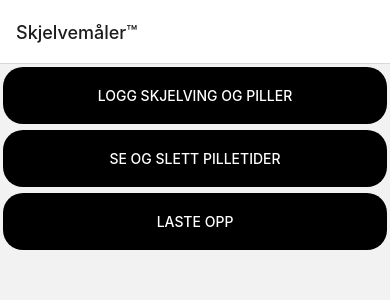
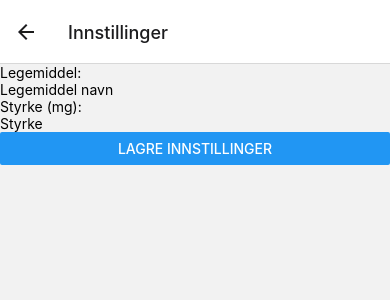
Before and after one commit to lhartvik/ParkinsonTracker, a React Native app: screen /Innstillinger in a window 390 px wide. Shown: the top 300 px of the page. Built offline with nearby package versions, Linux system fonts and the light colour scheme.

Commit message:
La inn side for å legge inn medikament og styrke

```diff
--- a/components/HvorRystende.tsx
+++ b/components/HvorRystende.tsx
@@ -17,6 +17,7 @@ enum State {
 const HvorRystende = ({navigation}: any) => {
   const isDarkMode = useColorScheme() === 'dark';
   const [pillsTaken, setPillsTaken] = useAsyncStorage(pillStorageKey);
+  const [calmPeriod, setCalmPeriod] = useAsyncStorage(pillStorageKey);
   const [rawData, setRawData] = useState<Array<number>>([]);
   const [shakeRecords, setShakeRecords] = useAsyncStorage(shakeStorageKey);
 
--- /dev/null
+++ b/components/Innstillinger.tsx
@@ -0,0 +1,38 @@
+import {Button, Text, TextInput, View} from 'react-native';
+import AsyncStorage from '@react-native-async-storage/async-storage';
+import {useState} from 'react';
+import { medisinStorageKey } from "../utils/constants";
+
+const Innstillinger = () => {
+  const [medisin, setMedisin] = useState('');
+  const [styrke, setStyrke] = useState('');
+
+  const saveSettings = async () => {
+    try {
+      const settings = {
+        navn: medisin,
+        Styrke: styrke,
+      };
+      await AsyncStorage.setItem(medisinStorageKey, JSON.stringify(settings));
+    } catch (error) {
+      console.error('Error saving settings:', error);
+    }
+  };
+
+  return (
+    <View>
+      <Text>Legemiddel:</Text>
+      <TextInput
+        value={medisin}
+        onChangeText={setMedisin}
+        placeholder="Legemiddel navn"
+      />
+
+      <Text>Styrke (mg):</Text>
+      <TextInput value={styrke} onChangeText={setStyrke} placeholder="Styrke" />
+
+      <Button title="Lagre innstillinger" onPress={saveSettings} />
+    </View>
+  );
+};
+export default Innstillinger;
--- a/components/LinkPage.tsx
+++ b/components/LinkPage.tsx
@@ -25,6 +25,14 @@ const LinkPage = () => {
       <View style={styles.button}>
         <Button
           color="rgba(0, 0, 0, 0)"
+          title="Medisin og styrke"
+          // @ts-ignore
+          onPress={() => navigation.navigate('Innstillinger')}
+        />
+      </View>
+      <View style={styles.button}>
+        <Button
+          color="rgba(0, 0, 0, 0)"
           title="Laste opp"
           // @ts-ignore
           onPress={() => navigation.navigate('CloudStorage')}
--- a/components/MyStack.tsx
+++ b/components/MyStack.tsx
@@ -3,6 +3,7 @@ import HvorRystende from './HvorRystende';
 import PillEditor from './PillEditor';
 import LinkPage from './LinkPage';
 import CloudStorage from './CloudStorage';
+import Innstillinger from "./Innstillinger";
 
 const Stack = createStackNavigator();
 
@@ -13,6 +14,7 @@ const MyStack = () => {
       <Stack.Screen name="Hvor rystende" component={HvorRystende} />
       <Stack.Screen name="Redigere Pilletider" component={PillEditor} />
       <Stack.Screen name="CloudStorage" component={CloudStorage} />
+      <Stack.Screen name="Innstillinger" component={Innstillinger} />
     </Stack.Navigator>
   );
 };
--- a/components/PillLogger.tsx
+++ b/components/PillLogger.tsx
@@ -2,7 +2,7 @@ import {Button, StyleSheet, Text, useColorScheme, View} from 'react-native';
 import React from 'react';
 import {useAsyncStorage} from '../hooks/useAsyncStorage';
 import TidSiden from './TidSiden';
-import {sistePilleStorageKey} from '../utils/constants';
+import { medisinStorageKey, sistePilleStorageKey } from "../utils/constants";
 
 type PillLoggerProps = {
   pillsTaken: {timestamp: string}[];
@@ -12,10 +12,11 @@ type PillLoggerProps = {
 const PillLogger = ({pillsTaken, setPillsTaken}: PillLoggerProps) => {
   const isDarkMode = useColorScheme() === 'dark';
   const [sistePille, setSistePille] = useAsyncStorage(sistePilleStorageKey);
+  const [medisin] = useAsyncStorage(medisinStorageKey);
   const takeAPill = async () => {
     const timestamp = new Date().toISOString();
     setSistePille([timestamp]);
-    await setPillsTaken([...pillsTaken, {timestamp}]);
+    await setPillsTaken([...pillsTaken, {timestamp, medisin}]);
   };
 
   const today = new Date();
--- a/utils/constants.ts
+++ b/utils/constants.ts
@@ -1,3 +1,4 @@
 export const shakeStorageKey = 'Shakerecords';
 export const pillStorageKey = 'Pilltimes';
 export const sistePilleStorageKey = 'SistePille';
+export const medisinStorageKey = 'medisin';
```
